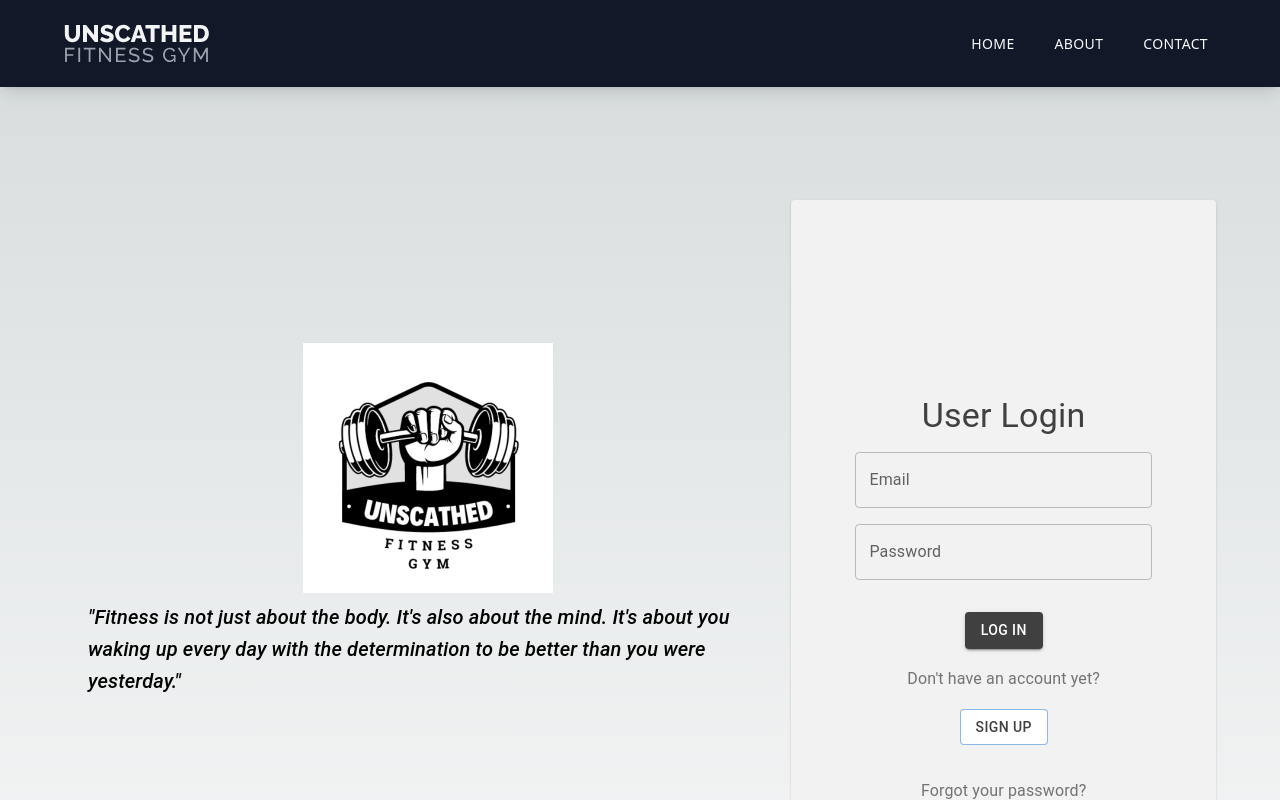
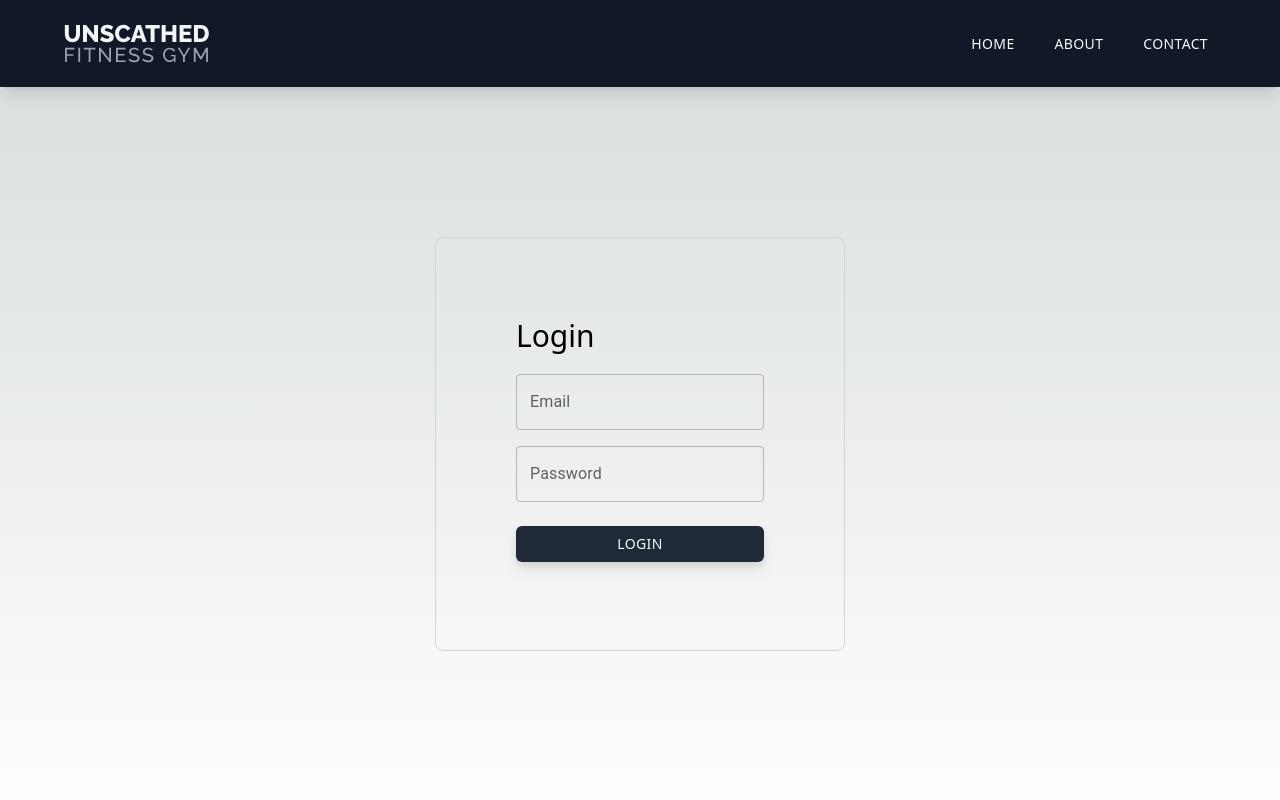
Before and after one commit to 2202-XU-CSCC22B/groupD, a Next.js app in the folder front-end/: page /account/login in a window 1280 px wide. Shown: the top 800 px of the page. Built offline with nearby package versions, Linux system fonts and the light colour scheme.

Commit message:
login changes2

```diff
--- a/front-end/src/pages/account/login/index.js
+++ b/front-end/src/pages/account/login/index.js
@@ -11,66 +11,15 @@ import Link from "next/link";
 import Head from "next/head";
 import logo from "../../../../public/images/logo.png";
 import Image from "next/image";
+import MyContainer from "@modules/components/ui/MyContainer";
 
 export default function LoginPage() {
   return (
     <>
-      <Head>
-        <title>Login</title>
-      </Head>
-      <Container
-        sx={{
-          display: "flex",
-          flexDirection: "row",
-          alignItems: "center",
-          p: 25,
-        }}
-      >
-        <Container
-          sx={{
-            display: "flex",
-            flexDirection: "column",
-            alignItems: "center",
-            p: 5,
-          }}
-        >
-          <Box sx={{ marginBottom: 1, marginTop: -20 }}>
-            <Image
-              src={logo}
-              alt="Unscathed Fitness Gym Logo"
-              width={250}
-              height={250}
-            />
-          </Box>
-          <Typography variant="h6" component="h2" sx={{ fontStyle: "italic" }}>
-            "Fitness is not just about the body. It's also about the mind. It's
-            about you waking up every day with the determination to be better
-            than you were yesterday."
-          </Typography>
-        </Container>
-        <Card
-          sx={{
-            backgroundColor: "#f2f2f2",
-            height: "100vh",
-            width: "50vw",
-            display: "flex",
-            justifyContent: "center",
-            alignItems: "center",
-            p: 5,
-          }}
-        >
-          <Container
-            sx={{
-              display: "flex",
-              flexDirection: "column",
-              alignItems: "center",
-              p: 4,
-            }}
-          >
-            <Typography variant="h4" sx={{ color: "#404040", marginBottom: 2 }}>
-              {" "}
-              User Login
-            </Typography>
+      <MyContainer className="pt-[87px] text-black min-h-screen ">
+        <div className="grid h-[calc(100vh-87px)] place-items-center calc" >
+          <div className=" border border-gray-300 rounded-lg p-20 min-w-lg flex flex-col items-center">
+            <h1 className="text-3xl font-medium pb-5 text-left w-full">Login</h1>
 
             <TextField
               label="Email"
@@ -78,53 +27,27 @@ export default function LoginPage() {
               variant="outlined"
               sx={{ width: "100%", marginBottom: 2 }}
             />
+
             <TextField
               label="Password"
               type="password"
               variant="outlined"
               sx={{ width: "100%", marginBottom: 4 }}
             />
+
             <Link
+              className="w-full mx-auto"
               href={"/dashboard"}
               passHref
               style={{ textDecoration: "none", color: "black" }}
             >
-              <Button
-                variant="contained"
-                sx={{
-                  backgroundColor: "#404040",
-                  color: "#fff",
-                  marginBottom: 2,
-                }}
-              >
-                Log In
-              </Button>
+              <button class="rounded-md w-full bg-gray-800 text-slate-50 drop-shadow-lg py-2 px-6 uppercase tracking-wide text-sm tex -translate-y-2 ">
+                Login
+              </button>
             </Link>
-            <Typography
-              variant="subtitle1"
-              sx={{ color: "#737373", marginBottom: 2 }}
-            >
-              Don't have an account yet?{" "}
-            </Typography>
-            <Link href={"/signup"} passHref>
-              <Button
-                variant="outlined"
-                sx={{ backgroundColor: "#fff", color: "#404040" }}
-              >
-                Sign Up
-              </Button>
-            </Link>
-            <Link href={"/forgot_password"} passHref>
-              <Typography
-                variant="subtitle1"
-                sx={{ color: "#737373", marginTop: 4 }}
-              >
-                Forgot your password?
-              </Typography>
-            </Link>
-          </Container>
-        </Card>
-      </Container>
+          </div>
+        </div>
+      </MyContainer>
     </>
   );
 }
```
